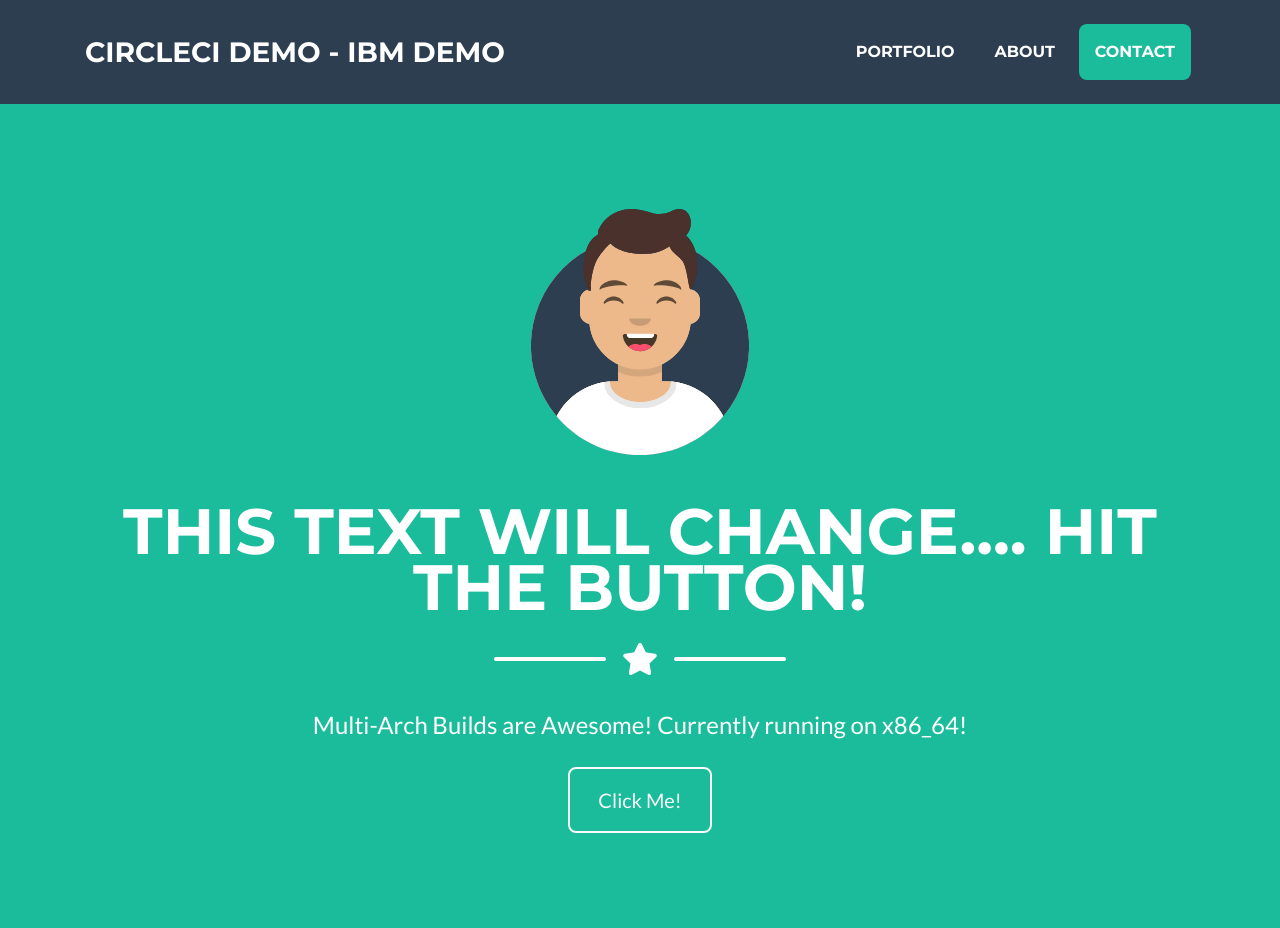
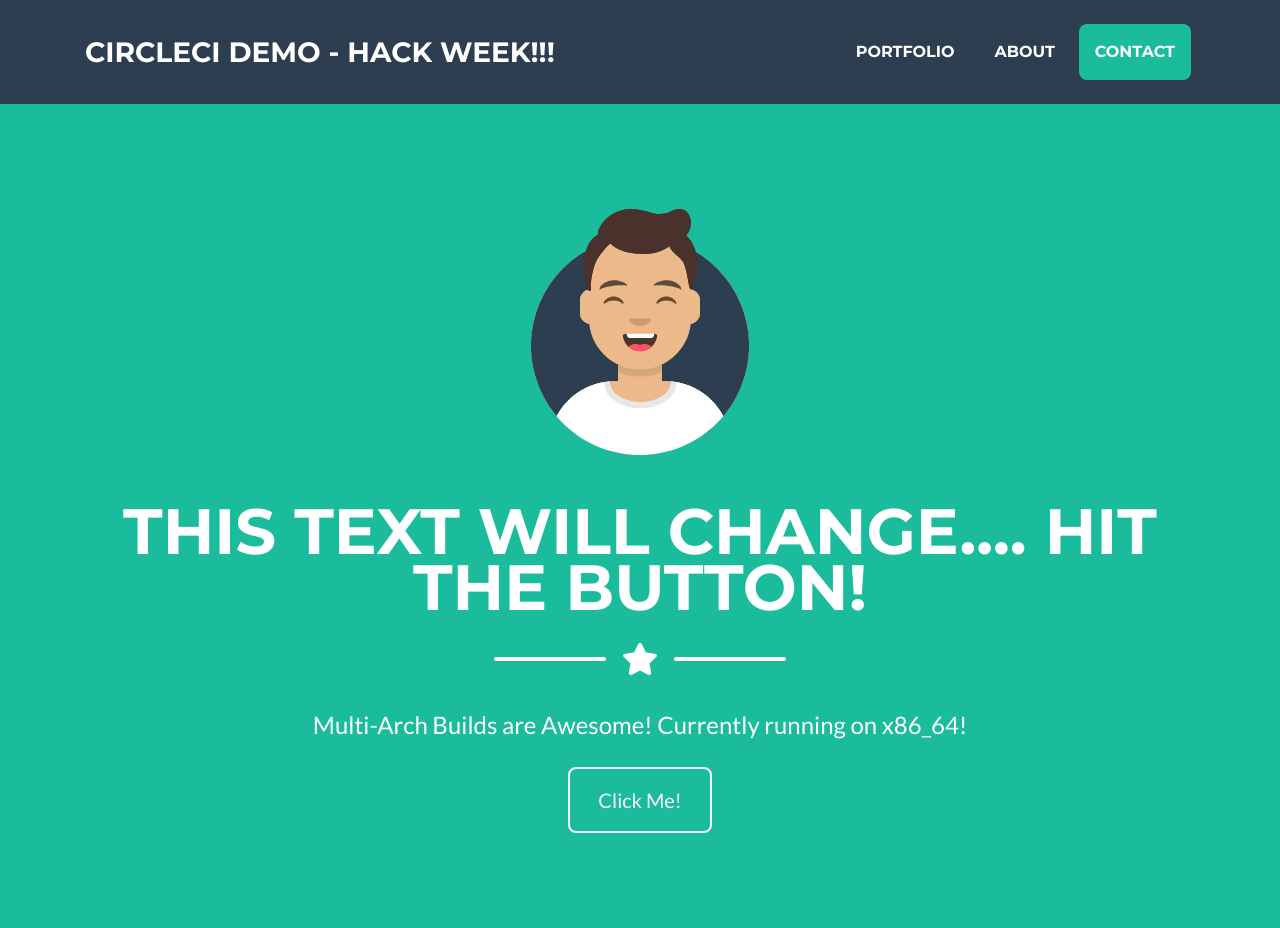
Before and after one commit to wkopl/multi-arch-circleci-demo, a Flask app: page / in a window 1280 px wide. Shown: the top 928 px of the page. Run offline with Flask 2, Linux system fonts and the light colour scheme; some libraries are stand-ins or nearby versions.

Commit message:
Hack Week

```diff
--- a/demo/app/templates/index.html
+++ b/demo/app/templates/index.html
@@ -2,7 +2,7 @@
 
 {% block title %}Jim Crowley - Demo{% endblock title %}
 
-{% block nav_name %}CircleCI Demo - IBM Demo {% endblock nav_name %}
+{% block nav_name %}CircleCI Demo - Hack Week!!! {% endblock nav_name %}
 
 {% block masthead_name %} {{ random_text }} {% endblock masthead_name %}
 {% block masthead_sub %}Multi-Arch Builds are Awesome! Currently running on {{ arch }}!{% endblock masthead_sub %}
```
Also changed, not shown: 1 other file.
